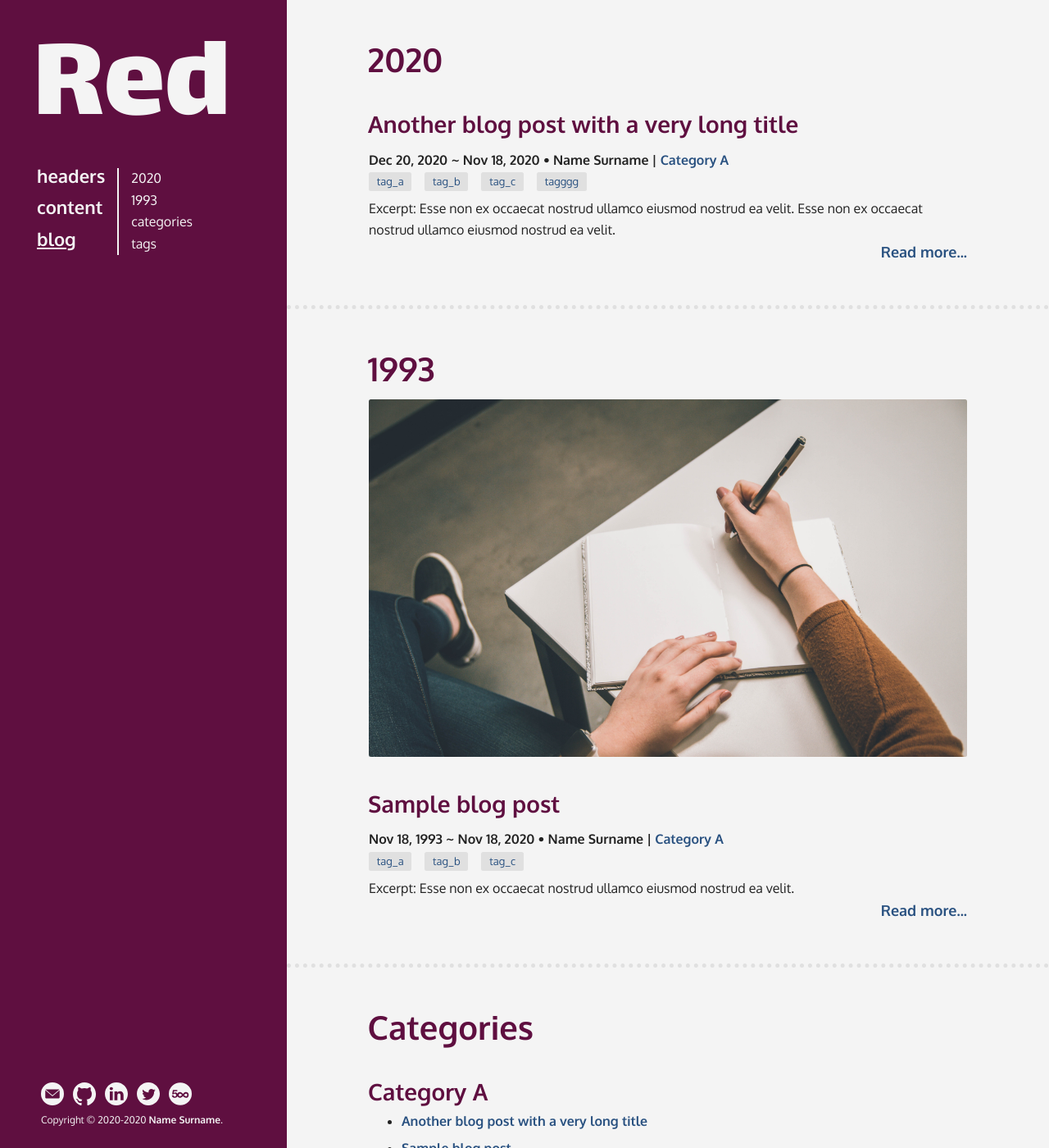
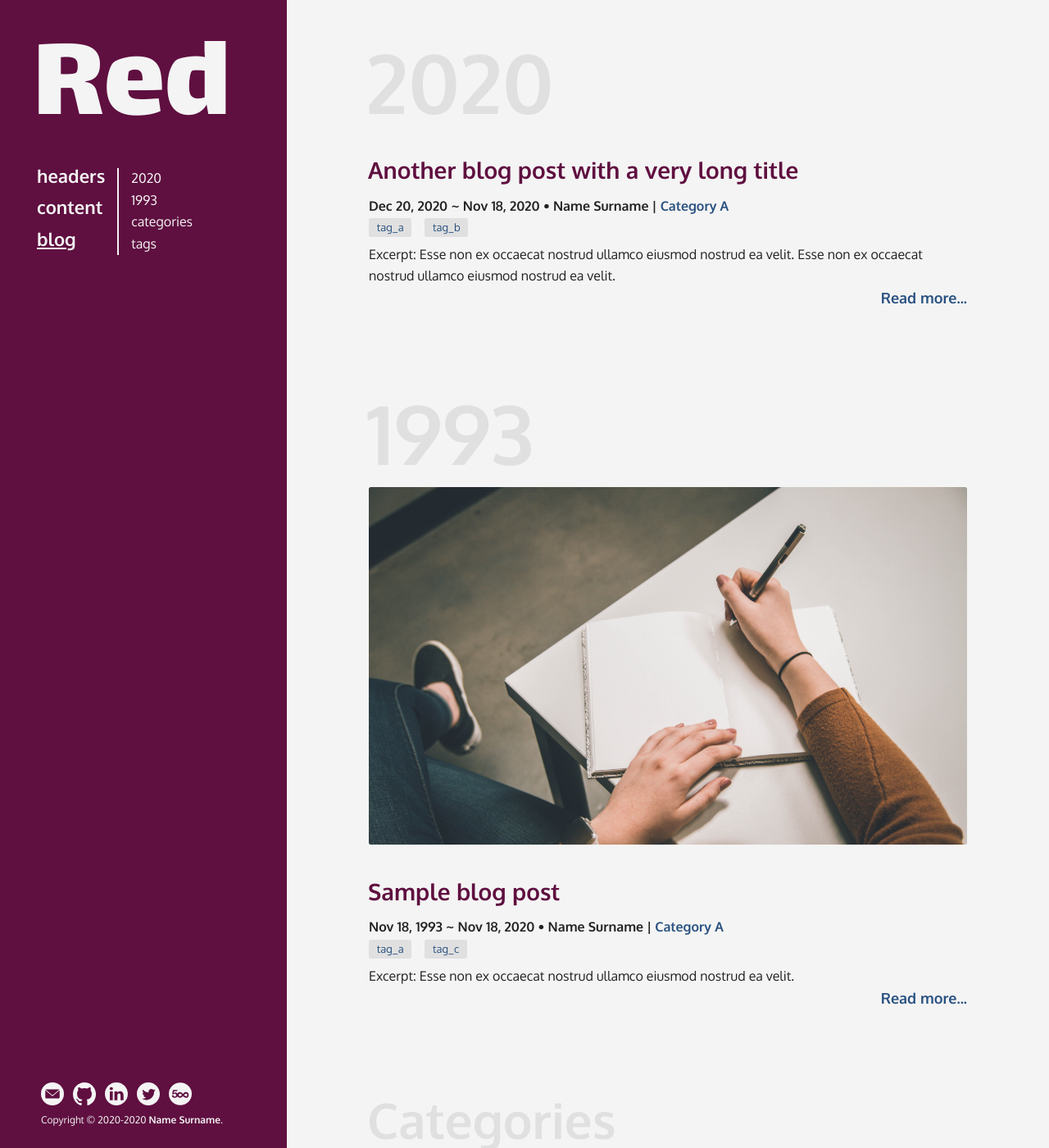
Before and after one commit to rafalkaron/r-jekyll-theme, a Jekyll site: the page built from blog.md, in a window 1280 px wide and 1400 px high. Shown: the whole window at 82% size. Built offline with Jekyll 4.4.1, drawn with Linux system fonts in a browser that asks for light colours; some web fonts are replaced; some of the changed text lies outside the part shown.

Commit message:
blog styling update

```diff
--- a/_includes/blog/categories.html
+++ b/_includes/blog/categories.html
@@ -1,5 +1,5 @@
 <div id="categories-container">
-    <h1 id="posts-categories-header">Categories</h1>
+    <h1 class="blog-header" id="blog-categories">Categories</h1>
     {% for category in site.categories %}
         <div class="category-group">
         {% capture category_name %}{{ category | first }}{% endcapture %}
--- a/_includes/blog/posts_list.html
+++ b/_includes/blog/posts_list.html
@@ -4,7 +4,7 @@
 {%- assign date_format = site.date_format | default:"%b %-d, %Y" -%}
 
 <div id="post-list-container">
-<h1 id="{{year.name | slugify }}"> {{ year.name }} </h1>
+<h1 class="blog-header blog-header-year" id="{{year.name | slugify }}">{{ year.name }}</h1>
     {% for post in year.items %}
     <ul id="post-list">
 
--- a/_includes/blog/tags.html
+++ b/_includes/blog/tags.html
@@ -1,5 +1,5 @@
 <div id="tags-container">
-    <h1 id="posts-categories-header">Tags</h1>
+<h1 class="blog-header" id="blog-tags">Tags</h1>
     {% for tag in site.tags %}
         <div class="tag-group">
         {% capture tag_name %}{{ tag | first }}{% endcapture %}
--- a/_posts/1993-11-18-sample-blog-post.md
+++ b/_posts/1993-11-18-sample-blog-post.md
@@ -6,7 +6,7 @@ author: Name Surname
 #excerpt: custom excerpt
 #excerpt_separator: <!--excerpt-->
 category: Category A
-tags: tag_a tag_b tag_c
+tags: tag_a tag_c
 modified_date: 2020-11-18
 ---
 
--- a/_posts/2020-12-20-another-blog-post.md
+++ b/_posts/2020-12-20-another-blog-post.md
@@ -5,7 +5,7 @@ author: Name Surname
 #excerpt: custom excerpt
 #excerpt_separator: <!--excerpt-->
 category: Category A
-tags: tag_a tag_b tag_c tagggg
+tags: tag_a tag_b
 modified_date: 2020-11-18
 ---
 
--- a/_sass/r.scss
+++ b/_sass/r.scss
@@ -15,9 +15,7 @@ html {
 @media only print {
     @import "r/layout/print";
 }
-@import "r/layout/columns",
-"r/layout/blog";
-
+@import "r/layout/columns";
 // Styling
 @import "r/styling/animations",
 "r/styling/shadow",
@@ -37,5 +35,6 @@ main#page-content {
     "r/content/note",
     "r/content/abbr",
     "r/content/link",
-    "r/content/title";
+    "r/content/title",
+    "r/content/blog";
 }
--- /dev/null
+++ b/_sass/r/content/blog.scss
@@ -0,0 +1,83 @@
+h1.blog-header {
+    color: $background-middle;
+    font-weight: bold;
+    font-size: 6rem;
+}
+
+h1.blog-header-year {
+    font-size: 10rem;
+    line-height: 1em;
+}
+
+div#post-list-container {
+
+    article + article {
+        border-top: none;
+    }
+
+    ul#post-list {
+        list-style: none;
+        padding: 0;
+        margin: 0;
+
+        li.post-item {
+            margin: 0;
+            padding: 0;
+
+            a.post-link,
+            a.post-link:hover,
+            a.post-link:active {
+                text-decoration-color: $primary-color;
+            }
+            div.post-info {
+                margin-top: $margin;
+
+                * {
+                    font-weight: bold;
+                }
+            }
+
+            div.post-excerpt {
+                p {
+                    margin-top: $margin-small;
+                }
+            }
+
+            div.read-more {
+                text-align: right;
+
+                a.read-more-link {
+                    font-size: 1.8rem;
+                }
+            }
+        }
+
+        ul.post-tags {
+            display: flex;
+            flex-wrap: wrap;
+            padding: 0;
+
+            li {
+                font-size: 1.3rem;
+                list-style: none;
+                padding: 0.25em 0.75em;
+                margin: 0.8rem 1.6rem 0.8rem 0;
+                background-color: $background-middle;
+                color: $text-dark;
+                border-radius: $border-radius;
+                width: auto;
+                text-align: center;
+                vertical-align: middle;
+                display: inline;
+                text-decoration: none;
+
+                * {
+                    border: none;
+                    text-decoration: inherit;
+                    font-size: inherit;
+                    font-weight: inherit;
+                }
+            }
+        }
+    }
+}
--- a/_sass/r/layout/blog.scss
+++ /dev/null
@@ -1,69 +0,0 @@
-ul#post-list {
-    list-style: none;
-    padding: 0;
-    margin: 0;
-
-    li.post-item + li.post-item {
-        border-top: 0.5rem dotted $background-middle;
-    }
-
-    li.post-item {
-        margin: 0;
-        padding: 0;
-
-        a.post-link,
-        a.post-link:hover,
-        a.post-link:active {
-            text-decoration-color: $primary-color;
-        }
-        div.post-info {
-            margin-top: $margin;
-
-            * {
-                font-weight: bold;
-            }
-        }
-
-        div.post-excerpt {
-            p {
-                margin-top: $margin-small;
-            }
-        }
-
-        div.read-more {
-            text-align: right;
-
-            a.read-more-link {
-                font-size: 1.8rem;
-            }
-        }
-    }
-
-    ul.post-tags {
-        display: flex;
-        flex-wrap: wrap;
-        padding: 0;
-
-        li {
-            font-size: 1.3rem;
-            list-style: none;
-            padding: 0.25em 0.75em;
-            margin: 0.8rem 1.6rem 0.8rem 0;
-            background-color: $background-middle;
-            color: $text-dark;
-            border-radius: $border-radius;
-            width: auto;
-            text-align: center;
-            vertical-align: middle;
-            display: inline;
-            text-decoration: none;
-
-            * {
-                border: none;
-                text-decoration: inherit;
-                font-size: inherit;
-                font-weight: inherit;
-            }
-        }
-    }
-}
```
